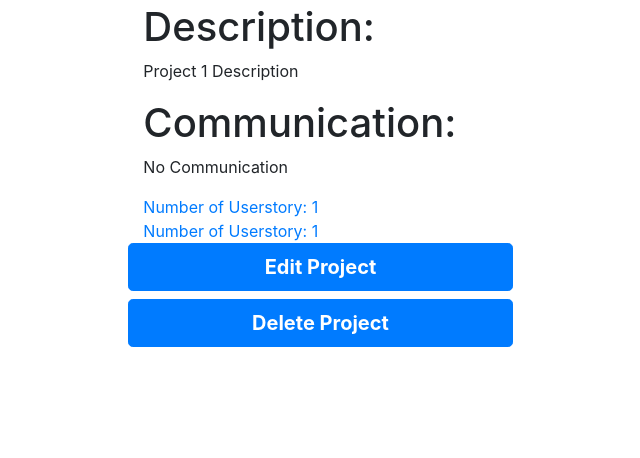
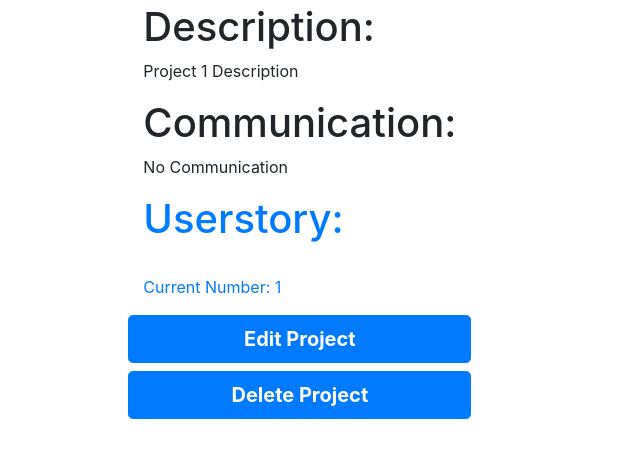
Before and after one commit to carlchengyt/Group6_WebApp, a Flask app: template app/templates/project.html in a window 1280 px wide. Shown: the part 225-683 px from the top of the page, without its empty margins (135-775 px from the left). Run offline with Flask 2, Linux system fonts and the light colour scheme; data comes from the database, SQL or seed files in the repository; tables that the repository leaves empty hold one stand-in row (values such as "Sample post"); the template is opened without the code that fills it: values that come from a table or form of the project are taken from there, most other values are stand-ins (such as "Sample title", 1, 10 or a date in 2020); parts of the project's set-up code (start-up, migrations or seed data) failed here and were passed over; some libraries are stand-ins or nearby versions.

Commit message:
commit webapp

```diff
--- a/app/templates/project.html
+++ b/app/templates/project.html
@@ -42,11 +42,10 @@
                     <p>{{ current_project.communication }}</p>
                 </div>
                 <div class="col-8">
-                    {% for userstory in links %}
-                        <a href="{{ url_for(userstory.userstory_info, project_id=current_project.project_id) }}">
-                        Number of Userstory: {{ count(userstory.userstory_id) }}
-                        </a>
-                    {% endfor %}
+                    <a href="{{ url_for('userstory.userstory_info', project_id=current_project.project_id) }}">
+                        <h1>Userstory:</h1><br>
+                        <p>Current Number: {{ userstory_number }}</p>
+                    </a>
                 </div>
                 <a href="{{ url_for('project.edit_project', id=current_project.project_id) }}" type="button"
                    class="btn btn-primary btn-lg btn-block"><strong>Edit Project</strong></a>
--- a/app/templates/project_search.html
+++ b/app/templates/project_search.html
@@ -46,7 +46,7 @@
             <div scope="col-8" class="dropdown">
                 {% for project in projects %}
                     <a href="{{ url_for('project.project', term=project.project_id) }}" type="button"
-                           class="box">>
+                           class="box">
                         <li>Project: </li>
                         <li>{{ project.name }}</li>
                         <li>Assigned Date: </li>
```
Also changed, not shown: app/project/routes.py (+4 -4 lines).
